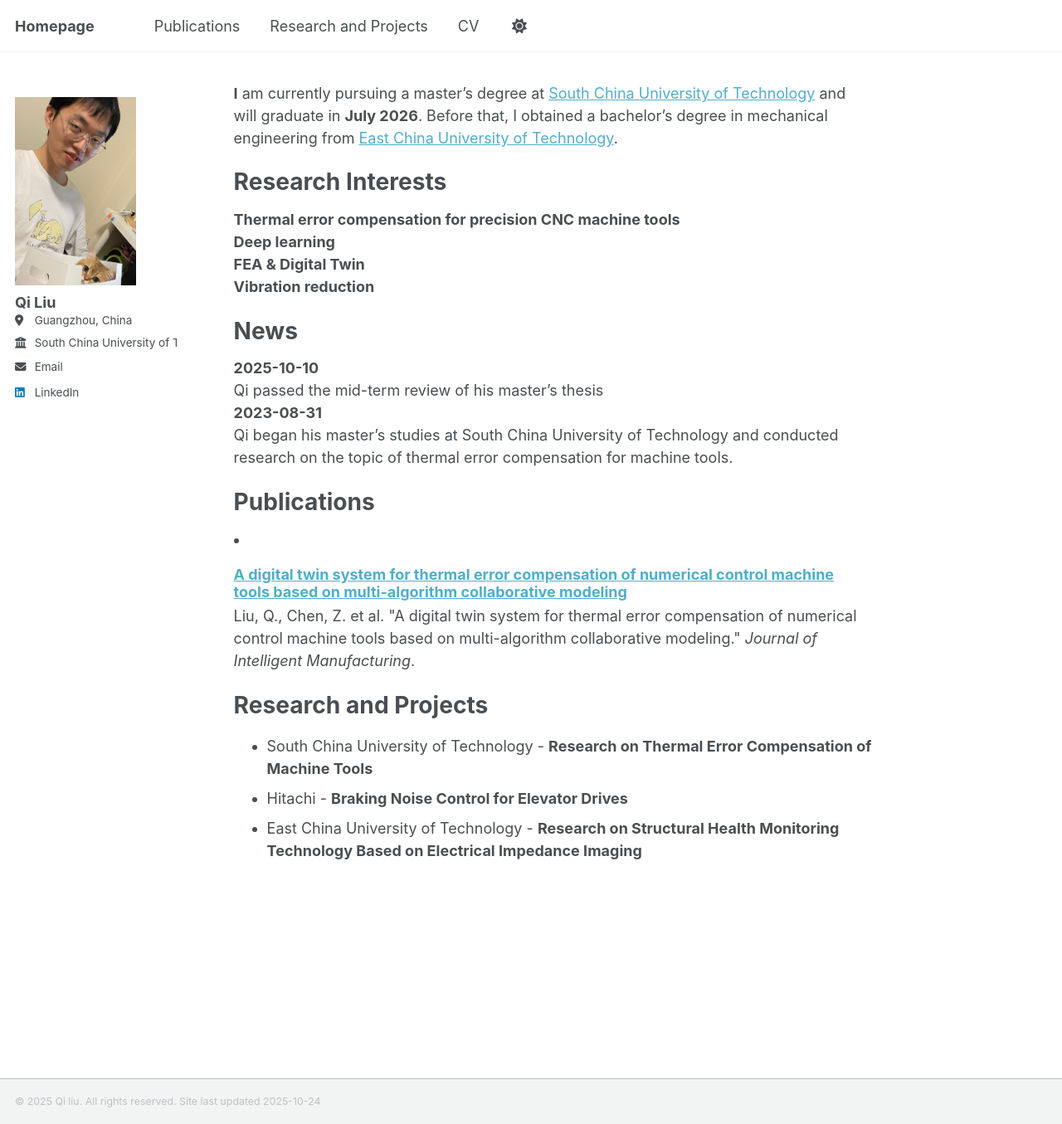
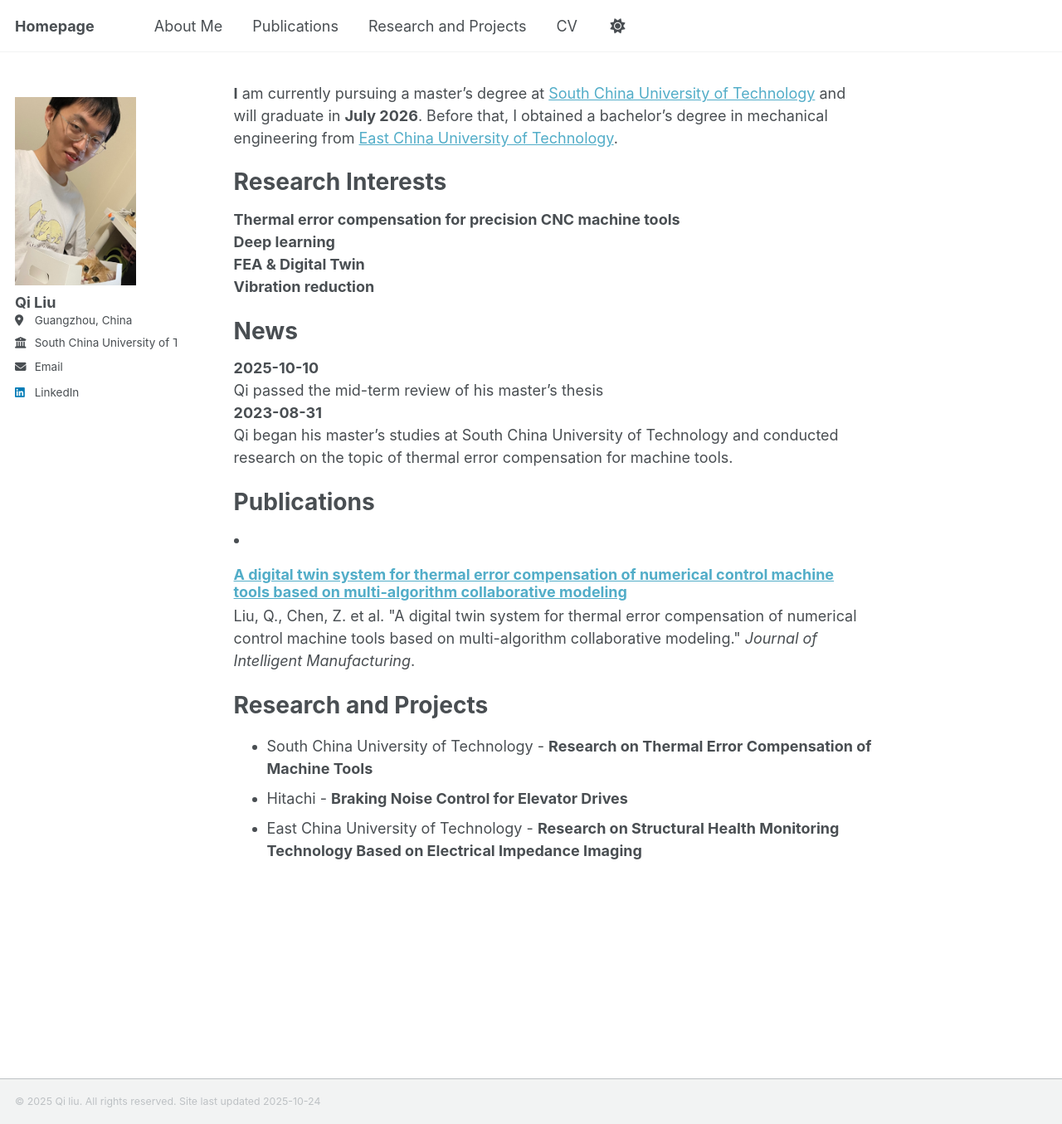
Before and after one commit to qiliu0701/qiliu0701.github.io, a Jekyll site: the page built from _pages/about.md, in a window 1280 px wide and 1355 px high. Shown: the whole window at 83% size. Built offline with Jekyll 4.4.1, drawn with Linux system fonts in a browser that asks for light colours; a script that is not in the unit is left out.

Commit message:
Update archive-single-cv.html

```diff
--- a/_data/navigation.yml
+++ b/_data/navigation.yml
@@ -9,8 +9,8 @@
 
 main:
 
-  # - title: "About Me"
-  #   url: /About Me/
+  - title: "About Me"
+    url: /About Me/
 
   - title: "Publications"
     url: /publications/
--- a/_includes/archive-single-cv.html
+++ b/_includes/archive-single-cv.html
@@ -15,18 +15,17 @@
 <div class="{{ include.type | default: "list" }}__item">
   <article class="archive__item" itemscope itemtype="http://schema.org/CreativeWork">
     <li>
-    <!--{% if include.type == "grid" and teaser %}-->
+    {% if include.type == "grid" and teaser %}
       <div class="archive__item-teaser">
-        <!--img src=
+        <img src=
           {% if teaser contains "://" %}
             "{{ teaser }}"
           {% else %}
             "{{ teaser | prepend: "/images/" | prepend: base_path }}"
           {% endif %}
-          alt=""-->
-        <img src="{{ teaser }}" alt="">
+          alt="">
       </div>
-    <!--{% endif %}-->
+    {% endif %}
     <h3 class="archive__item-title" itemprop="headline">
       {% if post.link %}
         <a href="{{ post.link }}">{{ title }}</a> <a href="{{ base_path }}{{ post.url }}" rel="permalink"><i class="fa fa-link" aria-hidden="true" title="permalink"></i><span class="sr-only">Permalink</span></a>
```
